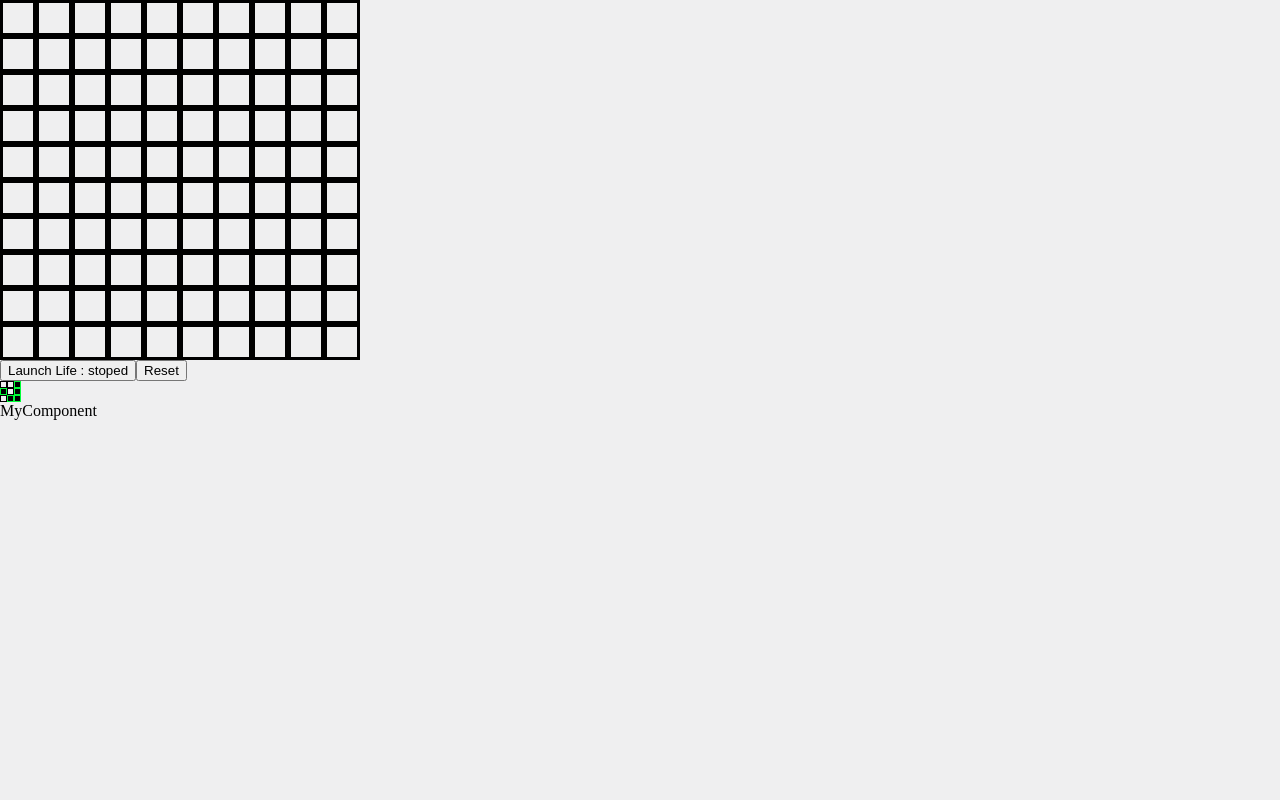
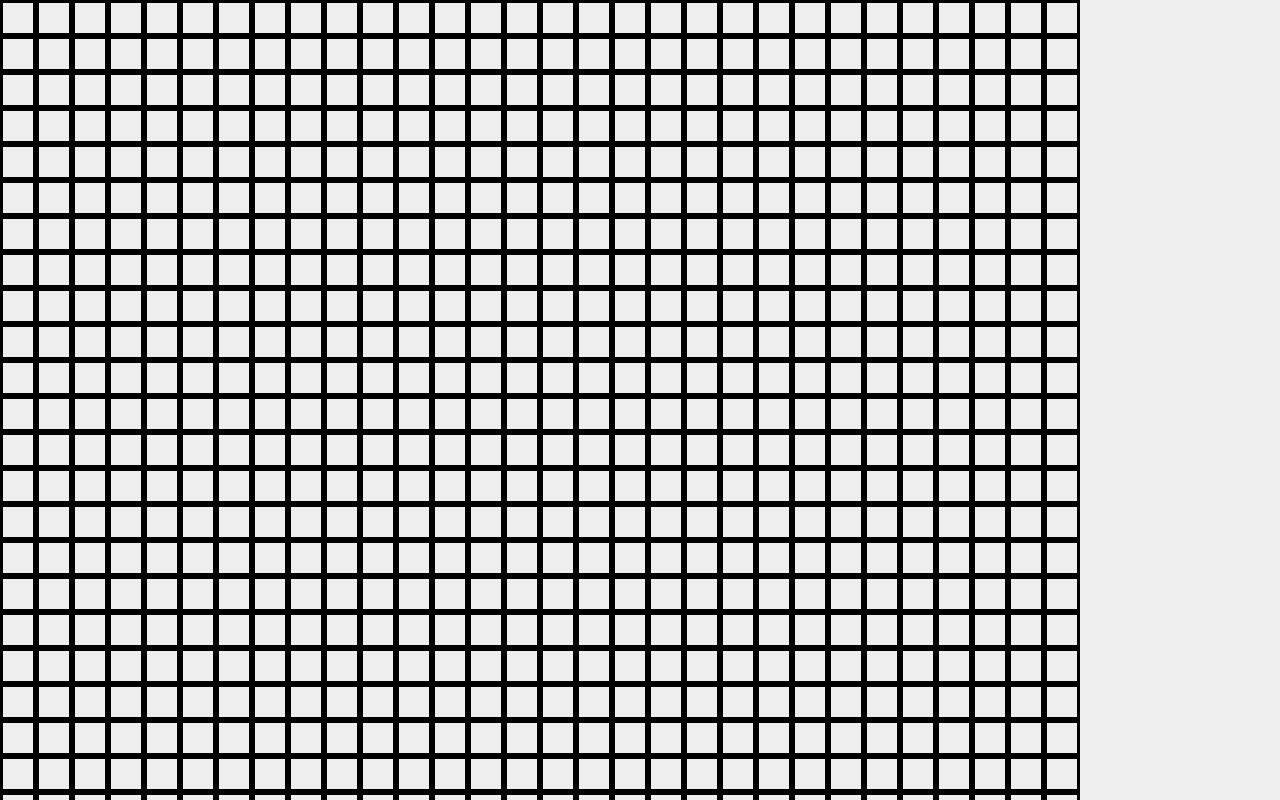
Before and after one commit to Meorne/game-of-life, a React (Create React App) app: page / in a window 1280 px wide. Built offline with nearby package versions, Linux system fonts and the light colour scheme.

Commit message:
add template manager

```diff
--- a/src/App.jsx
+++ b/src/App.jsx
@@ -16,8 +16,9 @@ const App = () => {
 
   const [params, setParams] = useState({
     squareSize: 30,
-    nbrSquare: 10,
+    nbrSquare: 30,
     borderSize: 3,
+    speed: 30,
   })
   const paramsMemo = useMemo(() => ({ params, setParams }), [params])
 
--- a/src/MatrixContainer.jsx
+++ b/src/MatrixContainer.jsx
@@ -6,10 +6,7 @@ import { lifeCycle } from './LifeLogical'
 import { matrixContext, paramsContext, templateContext } from './context'
 import { Line, Square } from './globalStyles'
 
-const Matrix = styled.div`
-  width: ${({ matrixSizeW }) => matrixSizeW}px;
-  height: ${({ matrixSizeH }) => matrixSizeH}px;
-  `
+const Matrix = styled.div``
 
 const Btn = styled.button``
 
@@ -22,15 +19,19 @@ const defaultProps = {
 const MatrixContainer = () => {
   const [lifeCycleState, setLifeCycleState] = useState(`stoped`)
   const { currentMatrix, setMatrix } = useContext(matrixContext)
-  const { currentTemplate } = useContext(templateContext)
-  const { params: { squareSize, nbrSquare, borderSize } } = useContext(paramsContext)
+  const { currentTemplate, setTemplate } = useContext(templateContext)
+  const {
+    params: {
+      squareSize, borderSize, speed,
+    },
+  } = useContext(paramsContext)
 
   useEffect(() => {
     setMatrix(cloneDeep(currentTemplate))
   }, [currentTemplate])
 
   useEffect(() => {
-    lifeCycle(currentMatrix, lifeCycleState, undefined, setMatrix)
+    lifeCycle(currentMatrix, lifeCycleState, (2000 / speed), setMatrix)
   }, [
     currentMatrix,
     lifeCycleState,
@@ -48,40 +49,30 @@ const MatrixContainer = () => {
   }
 
   const resetGame = () => {
-    console.log(currentTemplate)
-    setMatrix(currentTemplate)
+    setTemplate([])
     setLifeCycleState(`stoped`)
   }
 
   return (
     <>
-      <Matrix
-        matrixSizeH={(squareSize + (borderSize * 2)) * nbrSquare}
-        matrixSizeW={(squareSize + (borderSize * 2)) * nbrSquare}
-      >
-        {
-          currentMatrix.map((e, i) => (
+      <Matrix>
+        {currentMatrix.map((e, i) => (
           <Line>
-              {
-                e.map((f, j) => (
+            {e.map((f, j) => (
               <Square
                 borderSize={borderSize}
                 squareSize={squareSize}
                 isSelected={f === 1}
                 onClick={enableSquare(i, j)}
               />
-                ))
-              }
+            ))}
           </Line>
-          ))
-        }
+        ))}
       </Matrix>
-      <Btn
-        onClick={launchLifeCycle}
-      >
+      <Btn onClick={launchLifeCycle}>
         {`Launch Life : ${lifeCycleState}`}
       </Btn>
-      <Btn onClick={resetGame}>  Reset </Btn>
+      <Btn onClick={resetGame}> Reset </Btn>
     </>
   )
 }
--- a/src/TemplateContainer.jsx
+++ b/src/TemplateContainer.jsx
@@ -1,14 +1,18 @@
 import React, { useContext, useEffect } from 'react'
-import { templateContext, paramsContext } from './context'
+import cloneDeep from 'lodash/cloneDeep'
+import { templateContext, paramsContext, matrixContext } from './context'
 import { Line, Square } from './globalStyles'
 
 const gliderTmpl = [
-  [0, 0, 1],
-  [1, 0, 1],
-  [0, 1, 1],
+  [0, 0, 0, 0, 0],
+  [0, 0, 0, 1, 0],
+  [0, 1, 0, 1, 0],
+  [0, 0, 1, 1, 0],
+  [0, 0, 0, 0, 0],
 ]
 const TemplateContainer = () => {
   const { currentTemplate, setTemplate } = useContext(templateContext)
+  const { currentMatrix } = useContext(matrixContext)
   const { params: { nbrSquare } } = useContext(paramsContext)
 
   useEffect(() => {
@@ -30,8 +34,37 @@ const TemplateContainer = () => {
     }
   }, [currentTemplate])
 
-  const drawTemplate = tmpl => {
-    const drawTmpl = tmpl.map(e => (
+  const drawTmplInCurrentMatrix = tmpl => () => {
+    const newMatrix = cloneDeep(currentMatrix)
+
+    const yCmL = currentMatrix.length
+    const xCmL = currentMatrix[0].length
+
+    const yTmplL = tmpl.length
+    const xTmplL = tmpl[0].length
+
+    const middleTmplY = Math.floor(yTmplL / 2)
+    const middleTmplX = Math.floor(xTmplL / 2)
+
+    const middleYCl = Math.floor(yCmL / 2)
+    const middleXCl = Math.floor(xCmL / 2)
+
+    if (yCmL > yTmplL && xCmL > xTmplL) {
+      const startY = middleYCl - middleTmplY
+      const startX = middleXCl - middleTmplX
+      tmpl.forEach((e, i) => {
+        e.forEach((f, j) => {
+          newMatrix[i + startY][j + startX] = f
+        })
+      })
+      return setTemplate(newMatrix)
+    }
+    return setTemplate(tmpl)
+  }
+
+  const drawTemplate = tmpl => (
+    <div onClick={drawTmplInCurrentMatrix(tmpl)}>
+      {tmpl.map(e => (
         <Line>
           {
             e.map(f => (
@@ -43,14 +76,9 @@ const TemplateContainer = () => {
             ))
           }
         </Line>
-    ))
-    const mapTmpl = (
-      <div onClick={() => setTemplate(tmpl)}>
-        {drawTmpl}
+      ))}
     </div>
   )
-    return mapTmpl
-  }
 
   return (
     <div>
```
Lines whose indentation alone changed are shown as unchanged.
